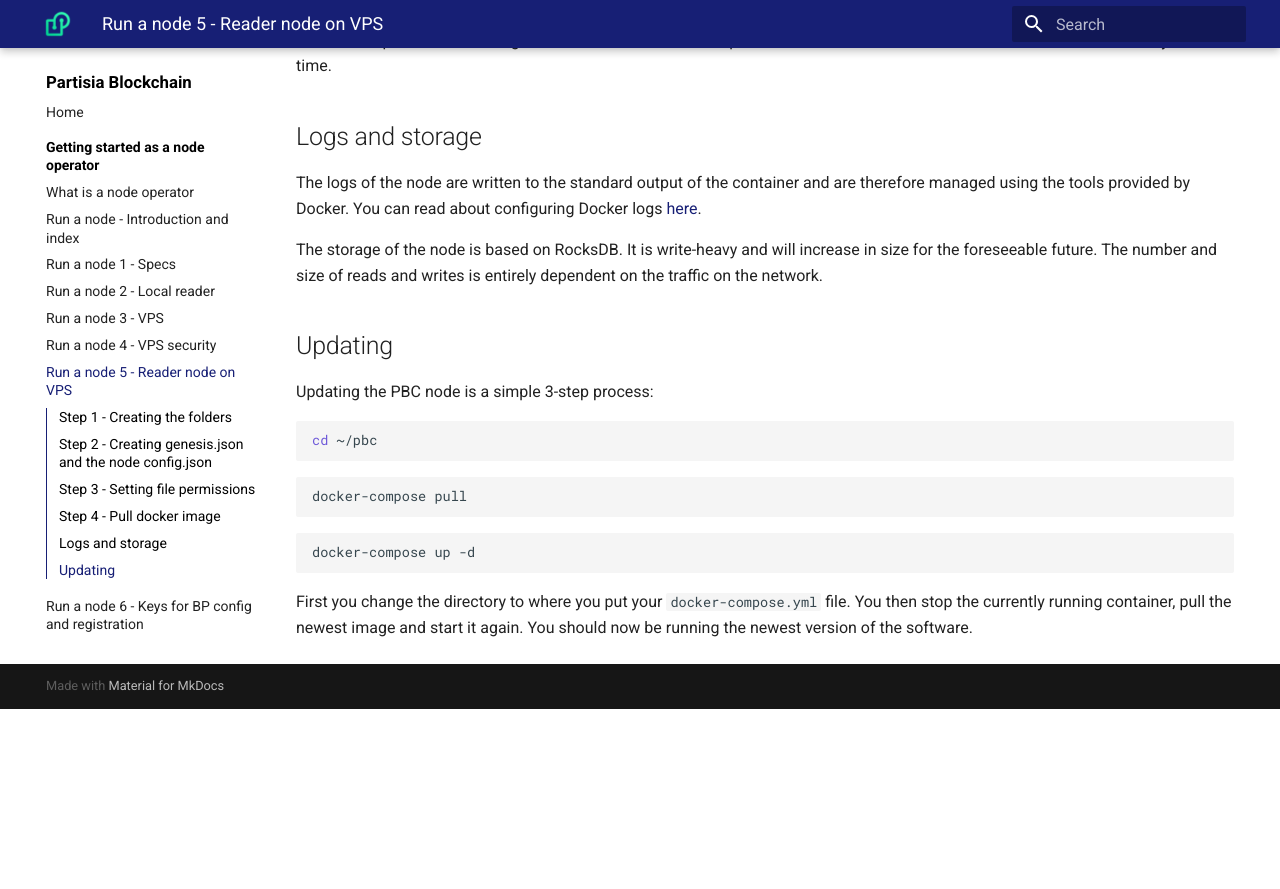
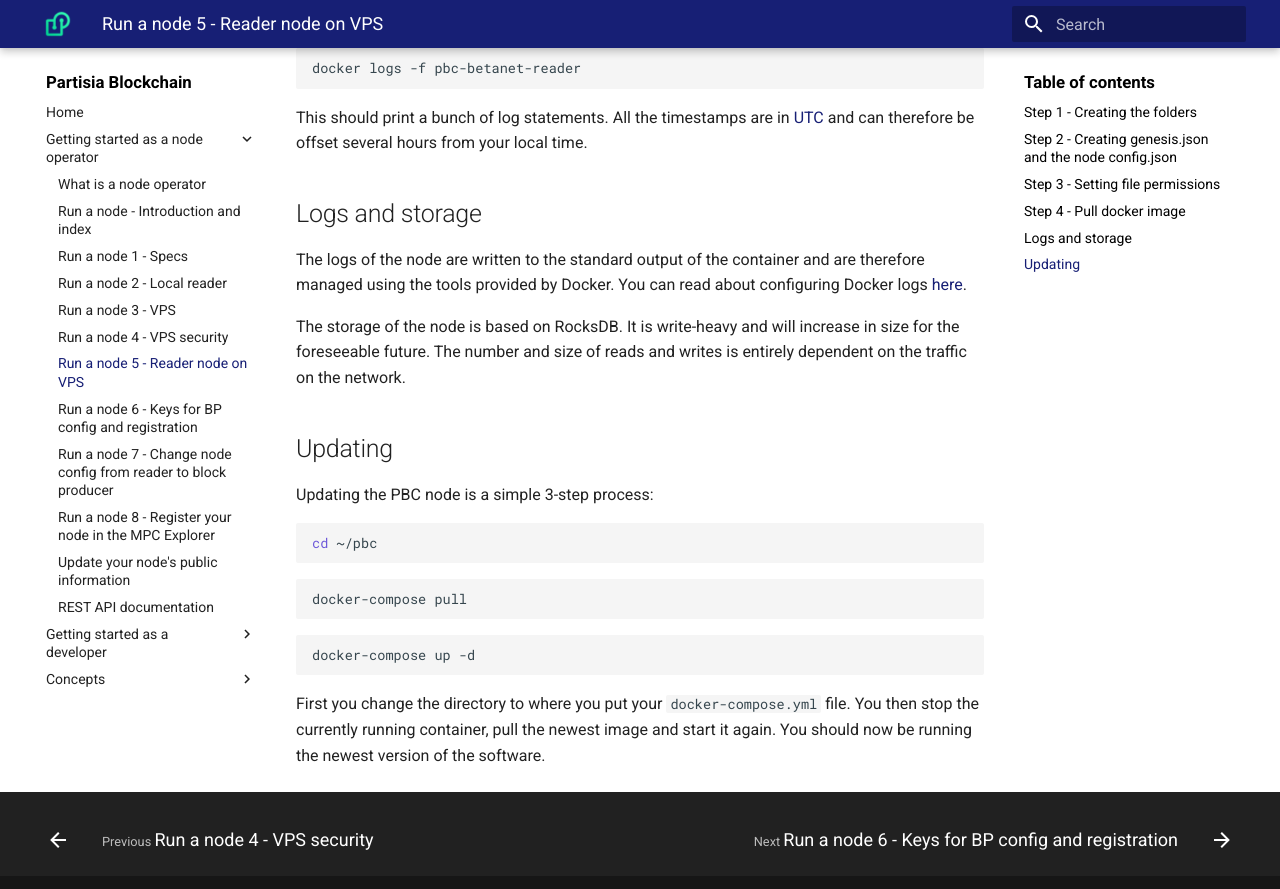
Before and after one commit to 0xSero/partisia-docs, an MkDocs documentation site: the page built from docs/operator-5-reader-vps.md, in a window 1280 px wide and 900 px high, scrolled down 3153 px. Shown: the top 889 px of the window. Built offline with MkDocs 1.6.1 and Material for MkDocs 9.7.7, drawn with Linux system fonts in a browser that asks for light colours; a script that is not in the unit is left out; before the commit the page ends 3862 px from its top, so only the background shows below that.

Commit message:
par-3750 Config+html changes to accomodate new design.

```diff
--- a/mkdocs.yml
+++ b/mkdocs.yml
@@ -62,13 +62,14 @@
           securityLevel: 'loose'
           theme: forest # we want also that to work
 
-
 theme:
   logo: assets/pbclogo.png
   favicon: assets/pbclogo_with_background.png
   name: material
+  custom_dir: overrides
   features:
-    - toc.integrate
-    - navigation.expand
-    - navigation.sections
-    - navigation.instant
+  - navigation.indexes
+
+extra:
+  generator: false
+  homepage: https://example.com
--- /dev/null
+++ b/overrides/partials/footer.html
@@ -0,0 +1,93 @@
+<!--
+  Copyright (c) 2016-2022 Martin Donath <martin.donath@squidfunk.com>
+  Permission is hereby granted, free of charge, to any person obtaining a copy
+  of this software and associated documentation files (the "Software"), to
+  deal in the Software without restriction, including without limitation the
+  rights to use, copy, modify, merge, publish, distribute, sublicense, and/or
+  sell copies of the Software, and to permit persons to whom the Software is
+  furnished to do so, subject to the following conditions:
+  The above copyright notice and this permission notice shall be included in
+  all copies or substantial portions of the Software.
+  THE SOFTWARE IS PROVIDED "AS IS", WITHOUT WARRANTY OF ANY KIND, EXPRESS OR
+  IMPLIED, INCLUDING BUT NOT LIMITED TO THE WARRANTIES OF MERCHANTABILITY,
+  FITNESS FOR A PARTICULAR PURPOSE AND NON-INFRINGEMENT. IN NO EVENT SHALL THE
+  AUTHORS OR COPYRIGHT HOLDERS BE LIABLE FOR ANY CLAIM, DAMAGES OR OTHER
+  LIABILITY, WHETHER IN AN ACTION OF CONTRACT, TORT OR OTHERWISE, ARISING
+  FROM, OUT OF OR IN CONNECTION WITH THE SOFTWARE OR THE USE OR OTHER DEALINGS
+  IN THE SOFTWARE.
+-->
+
+<!-- Footer -->
+<footer class="md-footer">
+
+  <!-- Link to previous and/or next page -->
+  {% if page.previous_page or page.next_page %}
+  <nav
+      class="md-footer__inner md-grid"
+      aria-label="{{ lang.t('footer.title') }}"
+  >
+
+    <!-- Link to previous page -->
+    {% if page.previous_page %}
+    {% set direction = lang.t("footer.previous") %}
+    <a
+        href="{{ page.previous_page.url | url }}"
+        class="md-footer__link md-footer__link--prev"
+        aria-label="{{ direction }}: {{ page.previous_page.title | e }}"
+        rel="prev"
+    >
+      <div class="md-footer__button md-icon">
+        {% include ".icons/material/arrow-left.svg" %}
+      </div>
+      <div class="md-footer__title">
+        <div class="md-ellipsis">
+              <span class="md-footer__direction">
+                {{ direction }}
+              </span>
+          {{ page.previous_page.title }}
+        </div>
+      </div>
+    </a>
+    {% endif %}
+
+    <!-- Link to next page -->
+    {% if page.next_page %}
+    {% set direction = lang.t("footer.next") %}
+    <a
+        href="{{ page.next_page.url | url }}"
+        class="md-footer__link md-footer__link--next"
+        aria-label="{{ direction }}: {{ page.next_page.title | e }}"
+        rel="next"
+    >
+      <div class="md-footer__title">
+        <div class="md-ellipsis">
+              <span class="md-footer__direction">
+                {{ direction }}
+              </span>
+          {{ page.next_page.title }}
+        </div>
+      </div>
+      <div class="md-footer__button md-icon">
+        {% include ".icons/material/arrow-right.svg" %}
+      </div>
+    </a>
+    {% endif %}
+    <a class="" data-md-component="top" href="#" style="top: 64px;">
+      <svg viewBox="0 0 24 24" xmlns="http://www.w3.org/2000/svg"><path d="M13 20h-2V8l-5.5 5.5-1.42-1.42L12 4.16l7.92 7.92-1.42 1.42L13 8v12Z"></path></svg>
+      Back to top
+    </a>
+  </nav>
+  {% endif %}
+
+  <!-- Further information -->
+  <div class="md-footer-meta md-typeset">
+    <div class="md-footer-meta__inner md-grid">
+      {% include "partials/copyright.html" %}
+
+      <!-- Social links -->
+      {% if config.extra.social %}
+      {% include "partials/social.html" %}
+      {% endif %}
+    </div>
+  </div>
+</footer>
```
